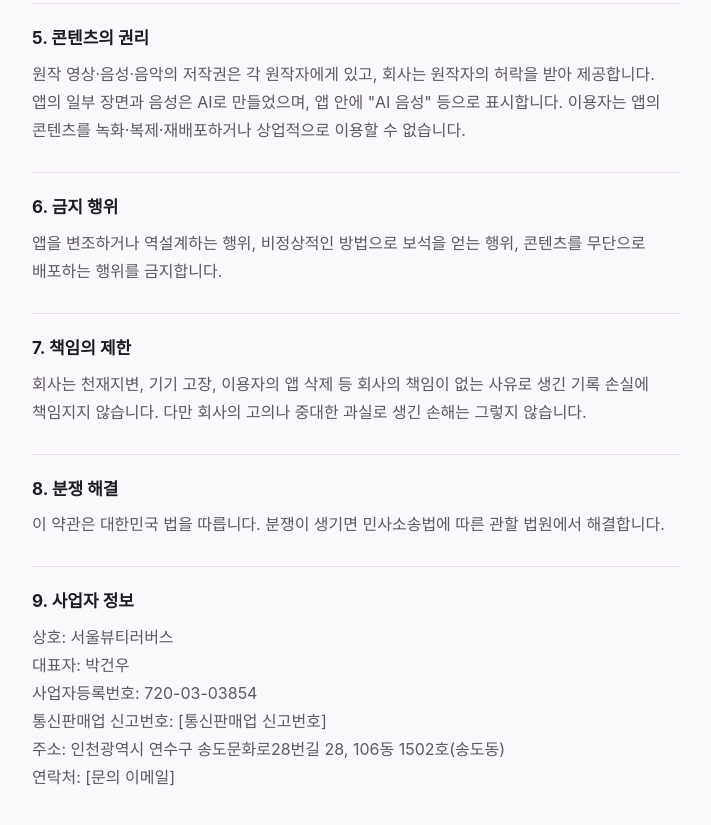
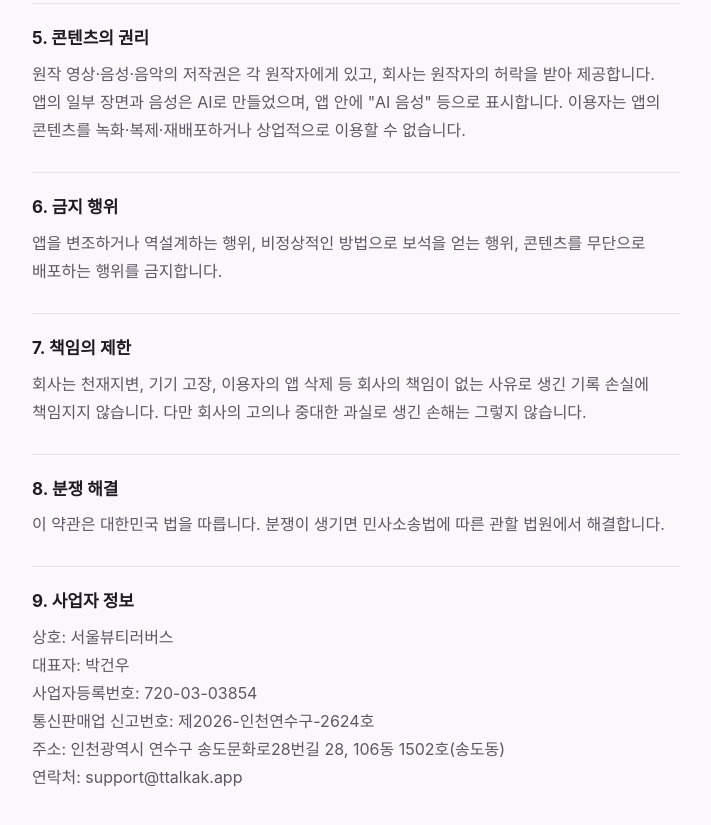
Before and after one commit to gnwoop/shortplay-policy, a plain HTML site: page terms/index.html in a window 1280 px wide. Shown: the part 889-1714 px from the top of the page, without its empty margins (284-995 px from the left). Drawn offline with Linux system fonts and the light colour scheme.

Commit message:
통신판매업 신고번호와 문의 이메일 채움
Co-Authored-By: Claude Opus 5.5 <noreply@anthropic.com>

```diff
--- a/terms/index.html
+++ b/terms/index.html
@@ -28,7 +28,7 @@ p{margin:0;color:var(--mute);white-space:pre-line}
 <h2>9. 사업자 정보</h2><p>상호: 서울뷰티러버스
 대표자: 박건우
 사업자등록번호: 720-03-03854
-통신판매업 신고번호: [통신판매업 신고번호]
+통신판매업 신고번호: 제2026-인천연수구-2624호
 주소: 인천광역시 연수구 송도문화로28번길 28, 106동 1502호(송도동)
-연락처: [문의 이메일]</p>
+연락처: support@ttalkak.app</p>
 </main></body></html>
```
Also changed, not shown: privacy/index.html (+1 -1 lines).
